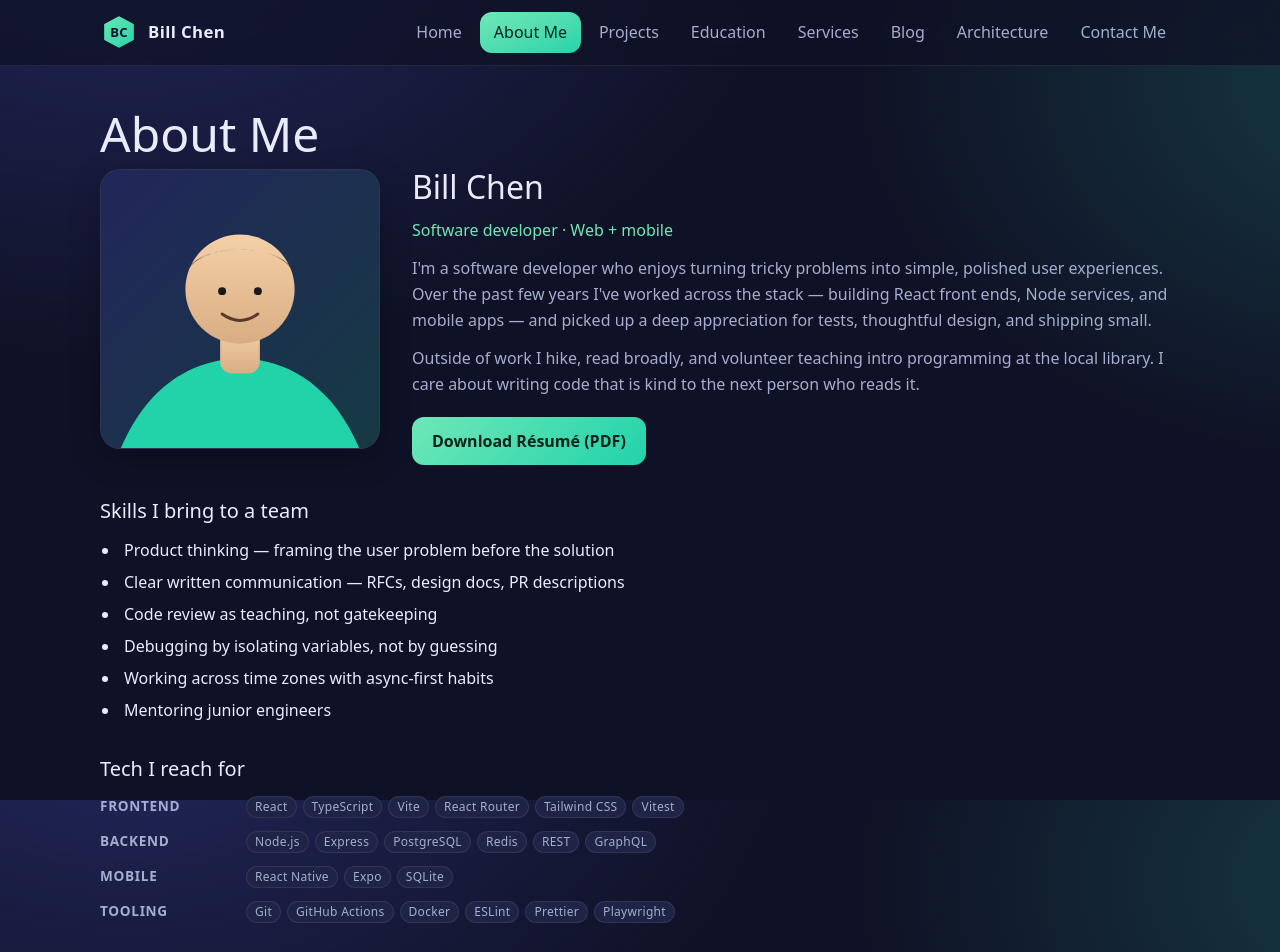
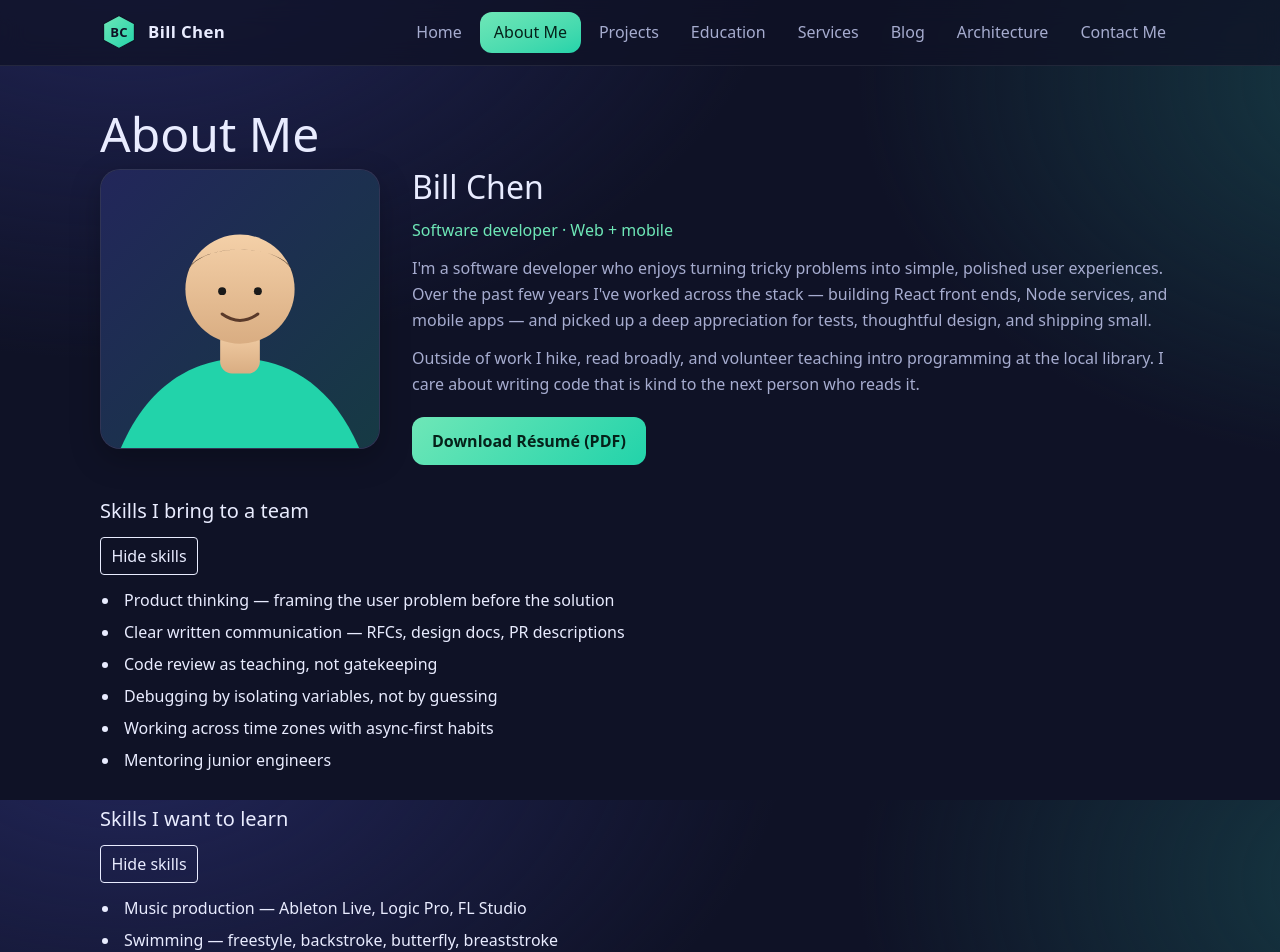
Before and after one commit to billchen247/react_portfolio_site_ts, a React (Vite) app: page /about in a window 1280 px wide. Shown: the top 952 px of the page. Built offline with nearby package versions, Linux system fonts and the light colour scheme.

Commit message:
add not found component and some live demo change

```diff
--- a/package.json
+++ b/package.json
@@ -9,6 +9,7 @@
   },
   "scripts": {
     "dev": "vite",
+    "demo": "vite",
     "build": "tsc --noEmit && vite build",
     "preview": "vite preview",
     "typecheck": "tsc --noEmit"
--- a/src/App.tsx
+++ b/src/App.tsx
@@ -29,6 +29,7 @@ import Contact from './pages/Contact';
 import Architecture from './pages/Architecture';
 import Blog from './pages/Blog';
 import BlogPost from './pages/BlogPost';
+import NotFound from './pages/NotFound';
 
 // A React "function component" is any function whose name starts with a
 // capital letter and returns JSX. `export default` makes it the primary
@@ -66,10 +67,8 @@ export default function App() {
           {/* Blog articles */}
           <Route path="/blog/:slug" element={<BlogPost />} />
 
-          {/* The wildcard "*" is the catch-all. Any URL that didn't match
-              a route above (e.g. /foo/bar) falls through to Home so the
-              site stays usable instead of showing a blank page. */}
-          <Route path="*" element={<Home />} />
+            {/* The wildcard is the catch-all for unknown URLs. */}
+            <Route path="*" element={<NotFound />} />
         </Routes>
       </main>
 
--- a/src/components/ResumeDownloadButton.tsx
+++ b/src/components/ResumeDownloadButton.tsx
@@ -35,9 +35,8 @@ export default function ResumeDownloadButton({
   fileName = 'resume.pdf',
   className
 }: ResumeDownloadButtonProps) {
-  // `import.meta.env.BASE_URL` always ends with a slash, so simple
-  // concatenation produces "/resume.pdf" on Netlify and
-  // "/react_portfolio_site_ts/resume.pdf" on GitHub Pages.
+  // `import.meta.env.BASE_URL` already ends with a slash, so do not add
+  // another one before the file name.
   const href = `${import.meta.env.BASE_URL}${fileName}`;
 
   // Compose the class string. A caller may pass `className="align-self-end"`
--- /dev/null
+++ b/src/components/about/SkillsList.css
@@ -0,0 +1,36 @@
+.skills-list {
+  margin-top: 2rem;
+}
+
+.skills-list-title {
+  margin: 0 0 0.75rem;
+  font-size: 1.25rem;
+}
+
+.skills-list-toggle {
+  margin-bottom: 0.75rem;
+  padding: 0.35rem 0.65rem;
+  border: 1px solid var(--color-text);
+  border-radius: 4px;
+  background: transparent;
+  color: var(--color-text);
+  cursor: pointer;
+}
+
+.skills-list-toggle:hover {
+  background: var(--color-text);
+  color: var(--color-background);
+}
+
+.skills-list-items {
+  margin: 0;
+  padding-left: 1.25rem;
+  display: grid;
+  gap: 0.35rem;
+  color: var(--color-text);
+  line-height: 1.55;
+}
+
+.skills-list-items li {
+  padding-left: 0.25rem;
+}
--- a/src/components/about/SkillsList.tsx
+++ b/src/components/about/SkillsList.tsx
@@ -2,6 +2,8 @@
 // SkillsList.tsx — a reusable "titled bullet list" for the About page.
 // Author: Bill Chen
 // -----------------------------------------------------------------------------
+import { useState } from 'react';
+import './SkillsList.css';
 
 type SkillsListProps = {
   title: string;
@@ -17,12 +19,38 @@ export const DEFAULT_SKILLS: readonly string[] = [
   'Mentoring junior engineers'
 ];
 
+export const COOL_SKILLS: readonly string[] = [
+  'Music production — Ableton Live, Logic Pro, FL Studio',
+  'Swimming — freestyle, backstroke, butterfly, breaststroke'
+];
+
+// Destructuring the props object in the parameter list is the idiomatic
+// React + TS style. The `: SkillsListProps` annotation binds the whole
+// destructured shape to the type, so both `title` and `skills` get their
+// proper types.
 export default function SkillsList({ title, skills }: SkillsListProps) {
+  // useState gives this component a value that can change when the user
+  // interacts with it. Each SkillsList instance gets its own show/hide state.
+  const [showSkills, setShowSkills] = useState(true);
+
+  function handleToggleSkills() {
+    setShowSkills((currentlyVisible) => !currentlyVisible);
+  }
+
   return (
-    <section className="mt-8">
+    <section className="mt-8 skills-list">
       <h2 className="m-0 mb-3 text-xl">{title}</h2>
+      <button
+        className="skills-list-toggle"
+        type="button"
+        onClick={handleToggleSkills}
+        aria-expanded={showSkills}
+      >
+        {showSkills ? 'Hide skills' : 'Show skills'}
+      </button>
       {/* `list-disc pl-5 grid gap-1.5` — a disc bullet list stacked with a
           small gap, matching the shared design language. */}
+      {showSkills && (
         <ul className="list-disc pl-5 m-0 grid gap-1.5 text-text leading-relaxed">
           {skills.map((skill) => (
             <li key={skill} className="pl-1">
@@ -30,6 +58,7 @@ export default function SkillsList({ title, skills }: SkillsListProps) {
             </li>
           ))}
         </ul>
+      )}
     </section>
   );
 }
--- a/src/pages/About.tsx
+++ b/src/pages/About.tsx
@@ -7,7 +7,7 @@
 // the three sections comes from Tailwind's `gap-*` utility on the wrapper.
 // -----------------------------------------------------------------------------
 import AboutHero from '../components/about/AboutHero';
-import SkillsList, { DEFAULT_SKILLS } from '../components/about/SkillsList';
+import SkillsList, { DEFAULT_SKILLS, COOL_SKILLS } from '../components/about/SkillsList';
 import TechStack from '../components/about/TechStack';
 
 export default function About() {
@@ -21,6 +21,9 @@ export default function About() {
       <AboutHero />
 
       <SkillsList title="Skills I bring to a team" skills={DEFAULT_SKILLS} />
+      <SkillsList
+        title="Skills I want to learn"
+        skills={COOL_SKILLS} />
 
       <TechStack title="Tech I reach for" />
     </section>
--- a/src/pages/Contact.tsx
+++ b/src/pages/Contact.tsx
@@ -179,11 +179,14 @@ export default function Contact() {
     console.log('Contact form submitted:', formValues);
 
     const submittedFirstName = formValues.firstName;
+    const submittedLastName = formValues.lastName;
     setFormValues(EMPTY_FORM);
     setErrors({});
     setTouched({});
 
-    navigate('/', { state: { justSubmitted: true, firstName: submittedFirstName } });
+    // navigate() with `state` passes data to the next page. Home.tsx reads
+    // it via useLocation().state and renders the "Thanks, ___" banner.
+    navigate('/', { state: { justSubmitted: true, firstName: submittedFirstName, lastName: submittedLastName } });
   };
 
   const errorFor = (name: FieldName): string | undefined =>
--- a/src/pages/Home.tsx
+++ b/src/pages/Home.tsx
@@ -20,10 +20,12 @@ import Logo from '../components/Logo';
 type ContactRedirectState = {
   justSubmitted?: boolean;
   firstName?: string;
+  lastName?: string;
 };
 
 type Confirmation = {
   firstName: string;
+  lastName: string;
 };
 
 export default function Home() {
@@ -37,7 +39,10 @@ export default function Home() {
   useEffect(() => {
     const state = location.state as ContactRedirectState | null;
     if (state?.justSubmitted) {
-      setConfirmation({ firstName: state.firstName || '' });
+      setConfirmation({
+        firstName: state.firstName || '',
+        lastName: state.lastName || "",
+       });
       navigate('/', { replace: true, state: null });
     }
   }, [location.state, navigate]);
@@ -54,7 +59,8 @@ export default function Home() {
           className="flex items-center justify-between gap-4 px-4 py-3 mb-6 rounded-md bg-accent/15 border border-accent text-text"
         >
           <span>
-            Thanks{confirmation.firstName ? `, ${confirmation.firstName}` : ''} — your
+            {/* Ternary inside JSX: include ", firstName" only when we have one. */}
+            Thanks{confirmation.firstName ? `, ${confirmation.firstName}` : ''}{confirmation.lastName ? ` ${confirmation.lastName}` : ''} — your
             message was received. I'll get back to you shortly.
           </span>
           <button
@@ -76,7 +82,7 @@ export default function Home() {
           <p className="uppercase tracking-[0.14em] text-accent font-semibold text-sm mb-2">
             Welcome
           </p>
-          <h1>Hi, I'm Bill Chen.</h1>
+          <h1>Hi, I'm Bill Chen. This is my portfolio. Demo for COMP229 class.</h1>
           <p className="lead">
             I design and build fast, accessible web experiences that turn ideas into
             products people enjoy using. Take a look around — the tour starts on the
--- /dev/null
+++ b/src/pages/NotFound.css
@@ -0,0 +1,25 @@
+.not-found {
+  min-height: 55vh;
+  display: flex;
+  flex-direction: column;
+  align-items: flex-start;
+  justify-content: center;
+}
+
+.not-found__code {
+  margin: 0;
+  color: var(--color-accent);
+  font-size: clamp(4rem, 14vw, 9rem);
+  font-weight: 800;
+  line-height: 0.9;
+}
+
+.not-found h1 {
+  margin: 1.5rem 0 0.75rem;
+}
+
+.not-found__message {
+  max-width: 36rem;
+  margin: 0 0 1.5rem;
+  color: var(--color-muted);
+}
--- /dev/null
+++ b/src/pages/NotFound.tsx
@@ -0,0 +1,17 @@
+import { Link } from 'react-router-dom';
+import './NotFound.css';
+
+export default function NotFound() {
+  return (
+    <section className="not-found" aria-labelledby="not-found-title">
+      <p className="not-found__code">404</p>
+      <h1 id="not-found-title">React Component/Page not found</h1>
+      <p className="not-found__message">
+        The page you are looking for does not exist or may have moved.
+      </p>
+      <Link className="btn" to="/">
+        Return home
+      </Link>
+    </section>
+  );
+}
```
Lines whose indentation alone changed are shown as unchanged.
